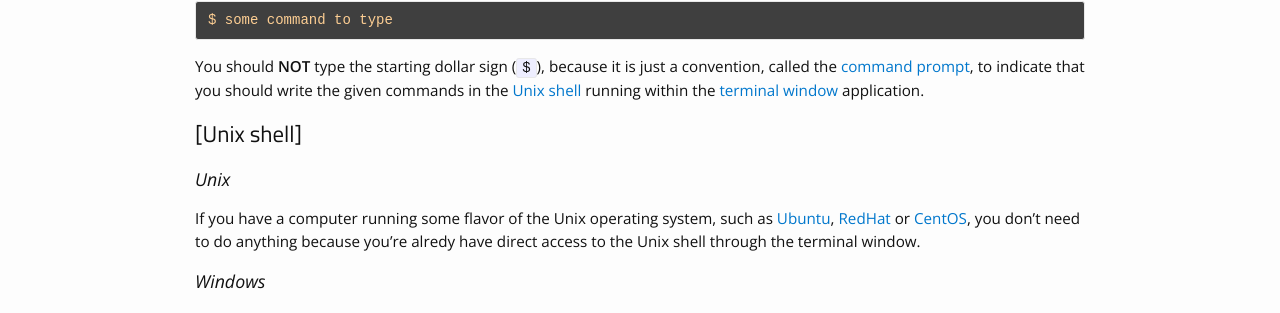
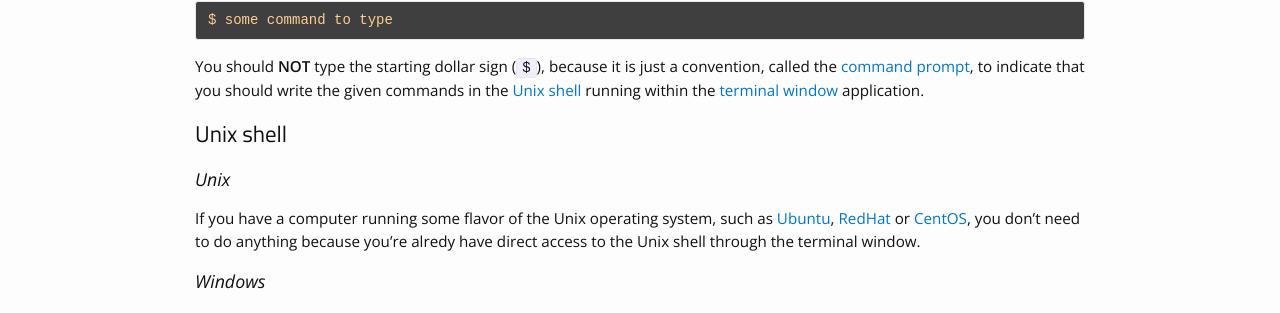
Before and after one commit to funcompbio/funcompbio.github.io, a Jekyll site: the page built from setup.md, in a window 1280 px wide and 900 px high. Shown: the part 420-733 px from the top of the window. Built offline with Jekyll 4.4.1, drawn with Linux system fonts in a browser that asks for light colours; nearby versions of some CDN libraries.

```diff
--- a/setup.md
+++ b/setup.md
@@ -10,7 +10,7 @@ steps. Here, you will find those steps separately for Unix, Windows and macOS
 when necessary. It is recommended that you install the software tools in the
 order given here.
 
-* [Unix shell](#unix)
+* [Unix shell](#unix-shell)
 
 If you have a tablet device, then it is probably running either Android
 (Samsung Galaxy Tab, etc.) or iOS (iPad). You will also find below instructions
@@ -31,7 +31,7 @@ to indicate that you should write the given commands in the
 [Unix shell](https://en.wikipedia.org/wiki/Unix_shell) running within
 the [terminal window](https://en.wikipedia.org/wiki/Terminal_emulator) application.
 
-## [Unix shell]
+## Unix shell
 
 ### Unix
 
```
